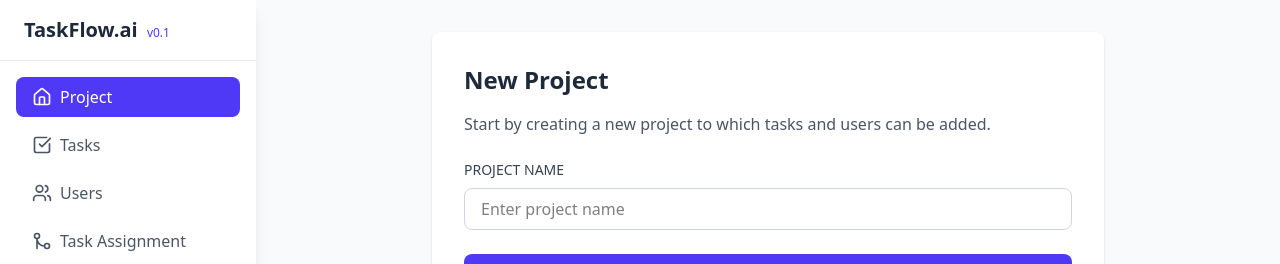
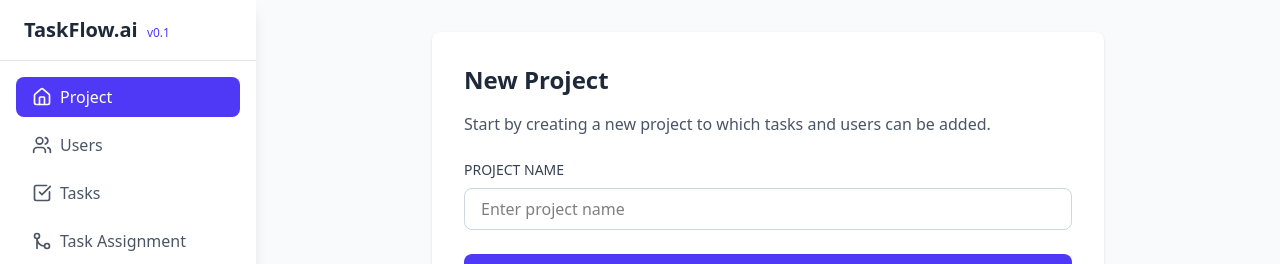
Before and after one commit to deca109/TaskFlow.ai, a React (Vite) app in the folder WebTaskFlow/: page / in a window 1280 px wide. Shown: the top 264 px of the page. Built offline with nearby package versions, Linux system fonts and the light colour scheme.

Commit message:
Moved Users above Tasks

```diff
--- a/WebTaskFlow/src/App.jsx
+++ b/WebTaskFlow/src/App.jsx
@@ -73,11 +73,11 @@ export default function App() {
               <NavLink to="/" icon={Home}>
                 Project
               </NavLink>
+              <NavLink to="/users" icon={Users}>
+                Users
+              </NavLink>
               <NavLink to="/tasks" icon={CheckSquare}>
                 Tasks
-              </NavLink>
-              <NavLink to="/users" icon={Users}>
-                Users
               </NavLink>
               <NavLink to="/task-assignment" icon={GitMerge}>
                 Task Assignment
```
